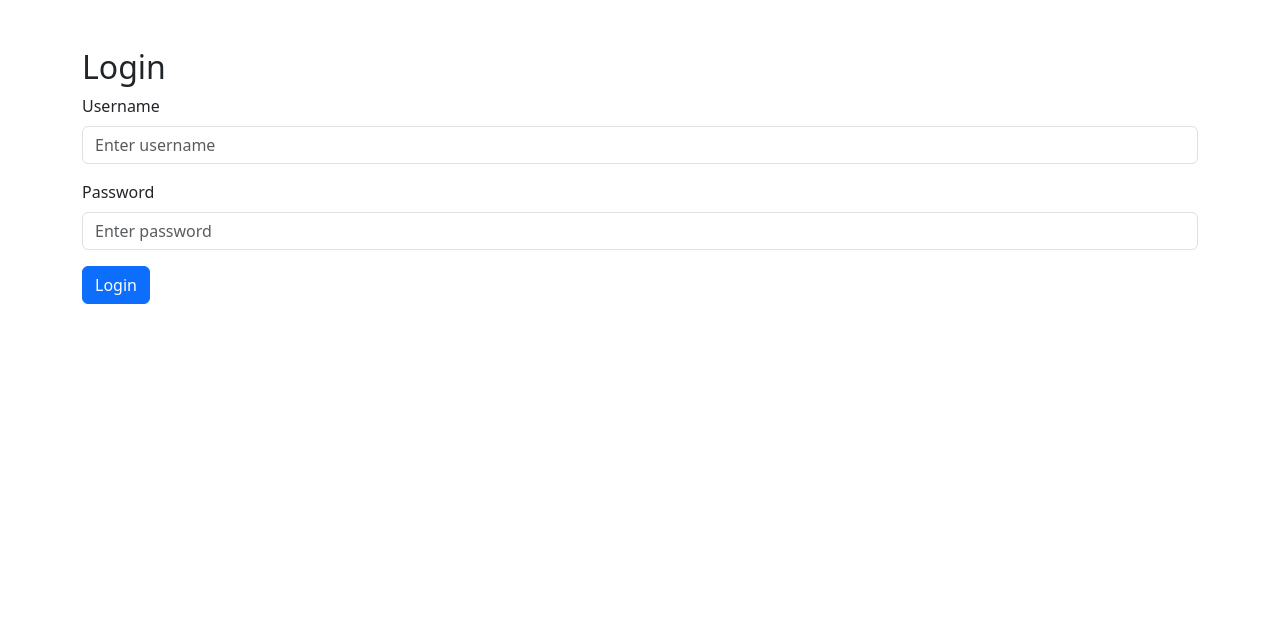
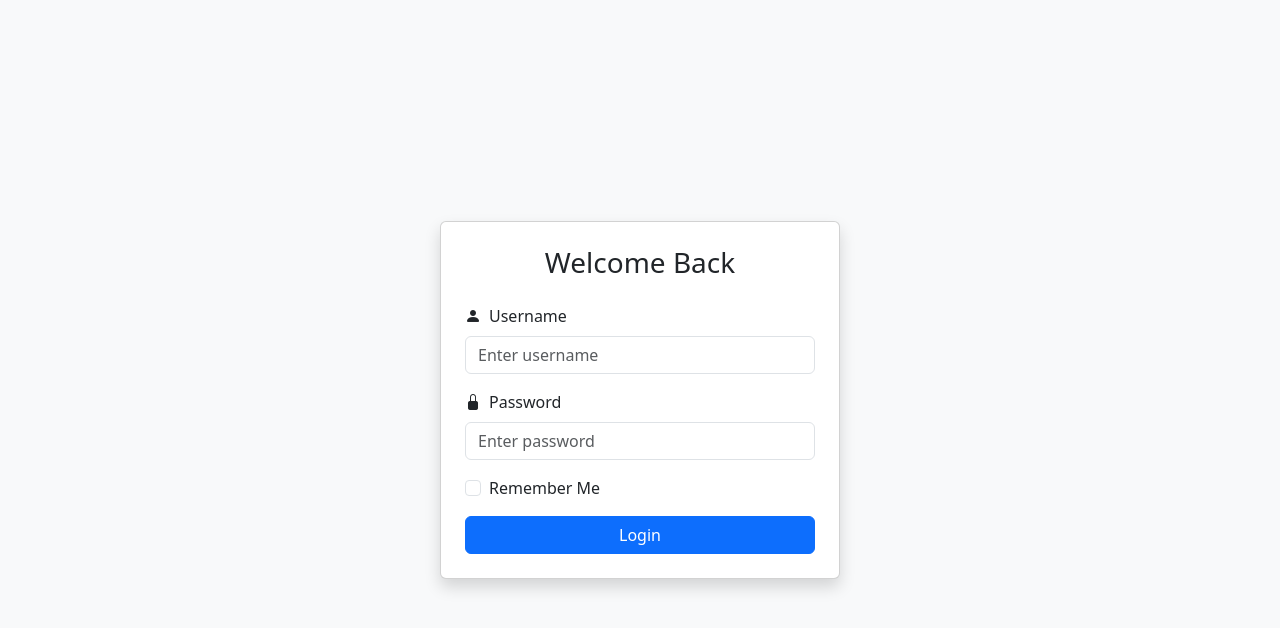
Before and after one commit to shxcq/cema-health-system, a React (Create React App) app in the folder frontend/: page / in a window 1280 px wide. Shown: the top 628 px of the page. Built offline with nearby package versions, Linux system fonts and the light colour scheme.

Commit message:
Enhance login form UI and UX
- Centered the form
- Added Bootstrap icons
- Implemented "Remember Me" functionality
- Improved error handling and button loading state

```diff
--- a/frontend/src/components/LoginForm.tsx
+++ b/frontend/src/components/LoginForm.tsx
@@ -1,41 +1,55 @@
 import React, { useState } from 'react';
 import axios from 'axios';
-import { Container, Form, Button, Alert } from 'react-bootstrap';
+import { Container, Form, Button, Alert, Row, Col, Card } from 'react-bootstrap';
 import { useNavigate } from 'react-router-dom';
 
-// Define the props interface for LoginForm
 interface LoginFormProps {
-  onLogin: () => void; // Callback to notify parent (App.tsx) of successful login
+  onLogin: () => void;
 }
 
 const LoginForm: React.FC<LoginFormProps> = ({ onLogin }) => {
   const [username, setUsername] = useState('');
   const [password, setPassword] = useState('');
+  const [rememberMe, setRememberMe] = useState(false);
   const [error, setError] = useState('');
+  const [loading, setLoading] = useState(false);
   const navigate = useNavigate();
 
   const handleSubmit = async (e: React.FormEvent) => {
     e.preventDefault();
+    setLoading(true);
     try {
       const response = await axios.post('http://localhost:5001/api/login', {
         username,
         password,
       });
-      localStorage.setItem('token', response.data.access_token);
-      onLogin(); // Notify App.tsx of successful login
+
+      const token = response.data.access_token;
+      if (rememberMe) {
+        localStorage.setItem('token', token);
+      } else {
+        sessionStorage.setItem('token', token);
+      }
+
+      onLogin();
       navigate('/dashboard');
-    } catch (err) {
-      setError('Invalid username or password.');
+    } catch (err: any) {
+      setError(err.response?.data?.message || 'Invalid username or password.');
+    } finally {
+      setLoading(false);
     }
   };
 
   return (
-    <Container className="mt-5">
-      <h2>Login</h2>
+    <Container fluid className="d-flex vh-100 align-items-center justify-content-center bg-light">
+      <Card style={{ width: '100%', maxWidth: '400px' }} className="shadow p-4">
+        <h3 className="text-center mb-4">Welcome Back</h3>
         {error && <Alert variant="danger">{error}</Alert>}
         <Form onSubmit={handleSubmit}>
           <Form.Group className="mb-3" controlId="username">
-          <Form.Label>Username</Form.Label>
+            <Form.Label>
+              <i className="bi bi-person-fill me-2"></i>Username
+            </Form.Label>
             <Form.Control
               type="text"
               placeholder="Enter username"
@@ -44,8 +58,11 @@ const LoginForm: React.FC<LoginFormProps> = ({ onLogin }) => {
               required
             />
           </Form.Group>
+
           <Form.Group className="mb-3" controlId="password">
-          <Form.Label>Password</Form.Label>
+            <Form.Label>
+              <i className="bi bi-lock-fill me-2"></i>Password
+            </Form.Label>
             <Form.Control
               type="password"
               placeholder="Enter password"
@@ -54,10 +71,21 @@ const LoginForm: React.FC<LoginFormProps> = ({ onLogin }) => {
               required
             />
           </Form.Group>
-        <Button variant="primary" type="submit">
-          Login
+
+          <Form.Group className="mb-3" controlId="rememberMe">
+            <Form.Check
+              type="checkbox"
+              label="Remember Me"
+              checked={rememberMe}
+              onChange={(e) => setRememberMe(e.target.checked)}
+            />
+          </Form.Group>
+
+          <Button variant="primary" type="submit" className="w-100" disabled={loading}>
+            {loading ? 'Logging in...' : 'Login'}
           </Button>
         </Form>
+      </Card>
     </Container>
   );
 };
--- a/frontend/src/index.tsx
+++ b/frontend/src/index.tsx
@@ -4,6 +4,9 @@ import './index.css';
 import App from './App';
 import 'bootstrap/dist/css/bootstrap.min.css';
 import '@fortawesome/fontawesome-free/css/all.min.css';
+import 'bootstrap-icons/font/bootstrap-icons.css';
+
+
 
 const root = ReactDOM.createRoot(
   document.getElementById('root') as HTMLElement
```
Lines whose indentation alone changed are shown as unchanged.
